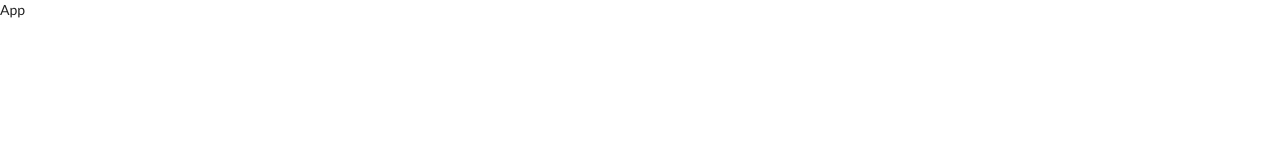
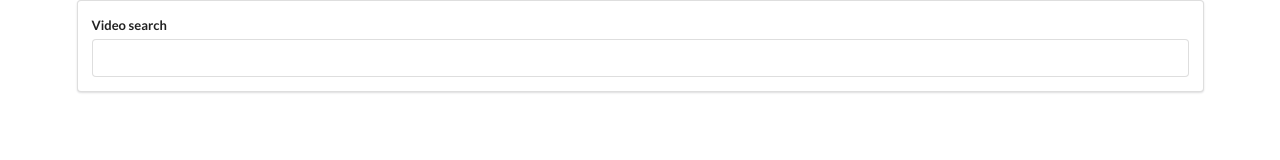
Before and after one commit to mindflip/react-videosearch, a React (Create React App) app: page / in a window 1280 px wide. Shown: the top 160 px of the page. Built offline with nearby package versions, Linux system fonts and the light colour scheme.

Commit message:
[feat] searchbar

```diff
--- a/src/components/App.js
+++ b/src/components/App.js
@@ -1,7 +1,12 @@
 import React from "react";
+import SearchBar from "./SearchBar";
 
 const App = () => {
-  return <div>App</div>;
+  return (
+    <div className="ui container">
+      <SearchBar />
+    </div>
+  );
 };
 
 export default App;
--- /dev/null
+++ b/src/components/SearchBar.js
@@ -0,0 +1,27 @@
+import React, { useState } from "react";
+
+const SearchBar = () => {
+  const [term, setTerm] = useState("");
+
+  const onSubmit = (event) => {
+    event.preventDefault();
+    console.log(term);
+  };
+
+  return (
+    <div className="search-bar ui segment">
+      <form onSubmit={onSubmit} className="ui form">
+        <div className="field">
+          <label>Video search</label>
+          <input
+            type="text"
+            value={term}
+            onChange={(event) => setTerm(event.target.value)}
+          />
+        </div>
+      </form>
+    </div>
+  );
+};
+
+export default SearchBar;
```
